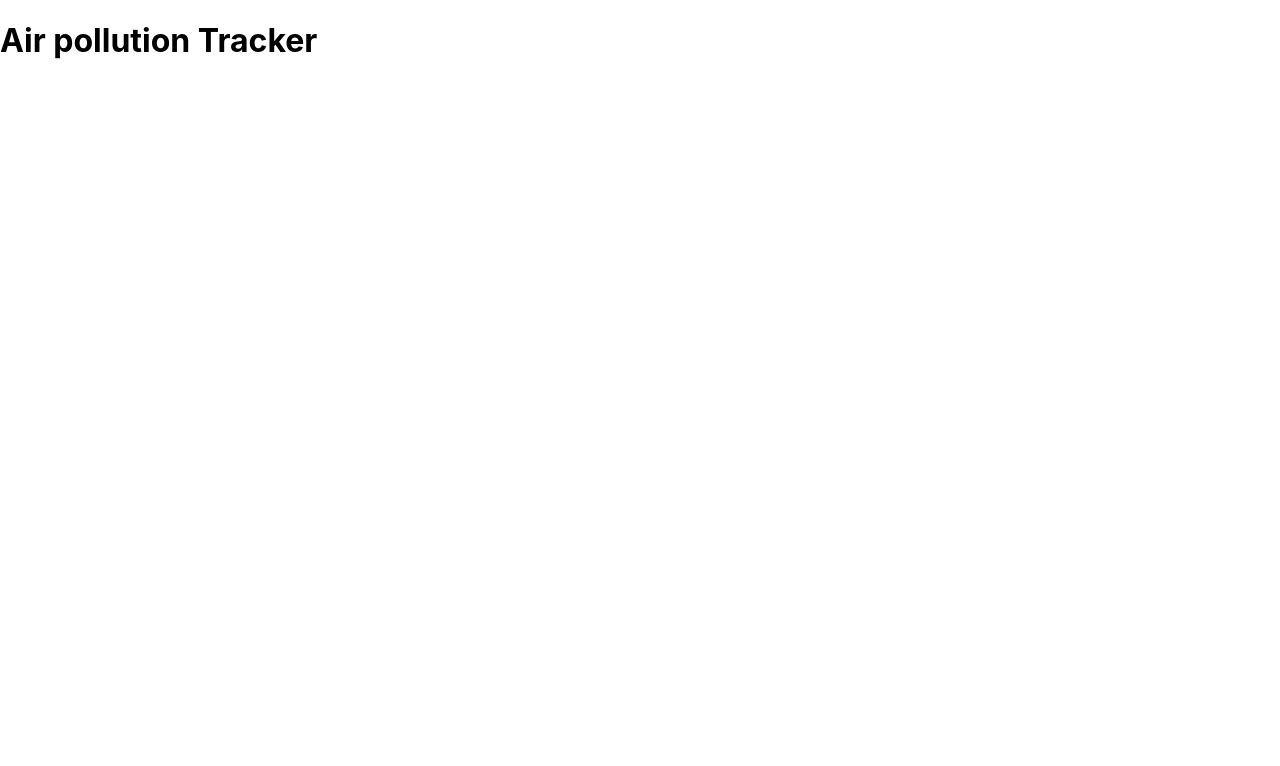
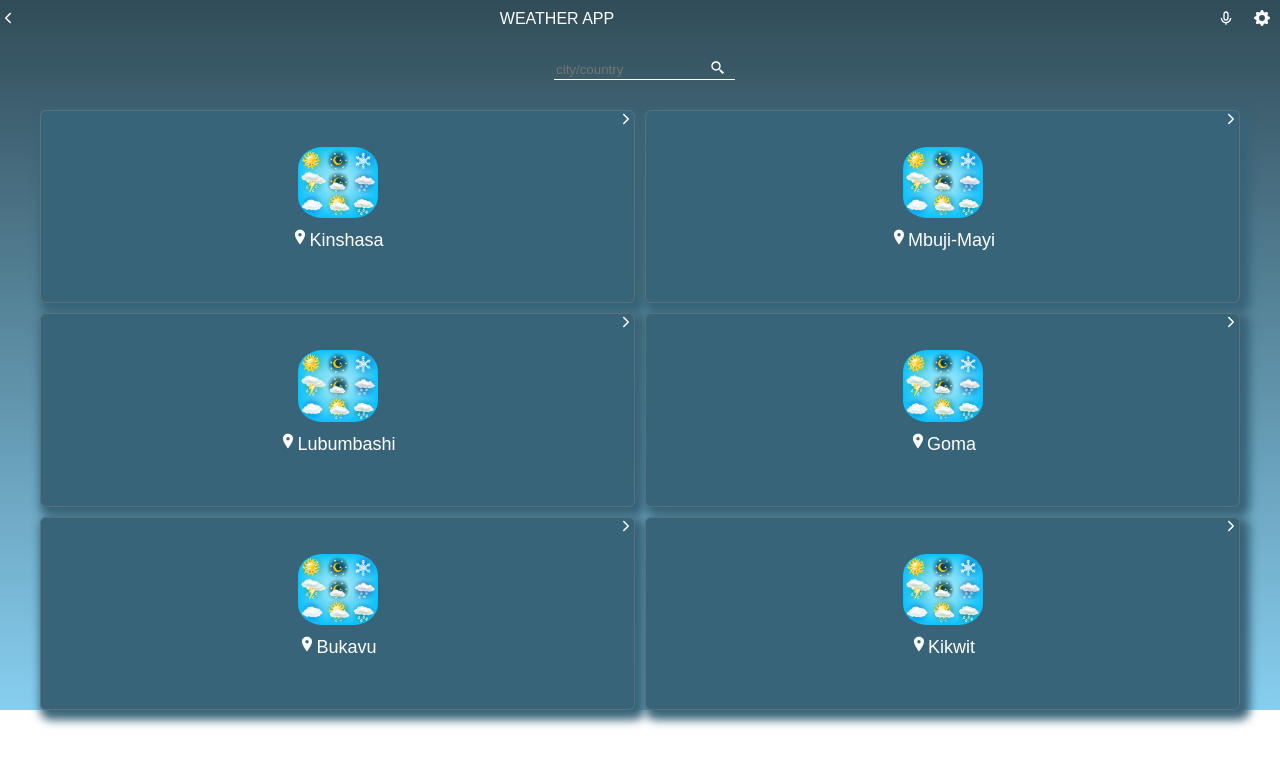
Before and after one commit to RolandM99/weather-App, a React (Create React App) app: page / in a window 1280 px wide. Shown: the top 766 px of the page. Built offline with nearby package versions, Linux system fonts and the light colour scheme.

Commit message:
Add redux-devtools depencies and Update project

```diff
--- a/src/App.js
+++ b/src/App.js
@@ -1,9 +1,10 @@
-function App() {
-  return (
-    <div className="App">
-      <h1>Air pollution Tracker</h1>
-    </div>
-  );
-}
+import React from 'react';
+import Home from './components/HomePage';
+
+const App = () => (
+  <div>
+    <Home />
+  </div>
+);
 
 export default App;
--- a/src/index.js
+++ b/src/index.js
@@ -1,11 +1,15 @@
 import React from 'react';
 import ReactDOM from 'react-dom';
-import './index.css';
+import { Provider } from 'react-redux';
+import store from './redux/configureStore';
+import './assets/index.css';
 import App from './App';
 
 ReactDOM.render(
   <React.StrictMode>
-    <App />
+    <Provider store={store}>
+      <App />
+    </Provider>
   </React.StrictMode>,
   document.getElementById('root'),
 );
```
